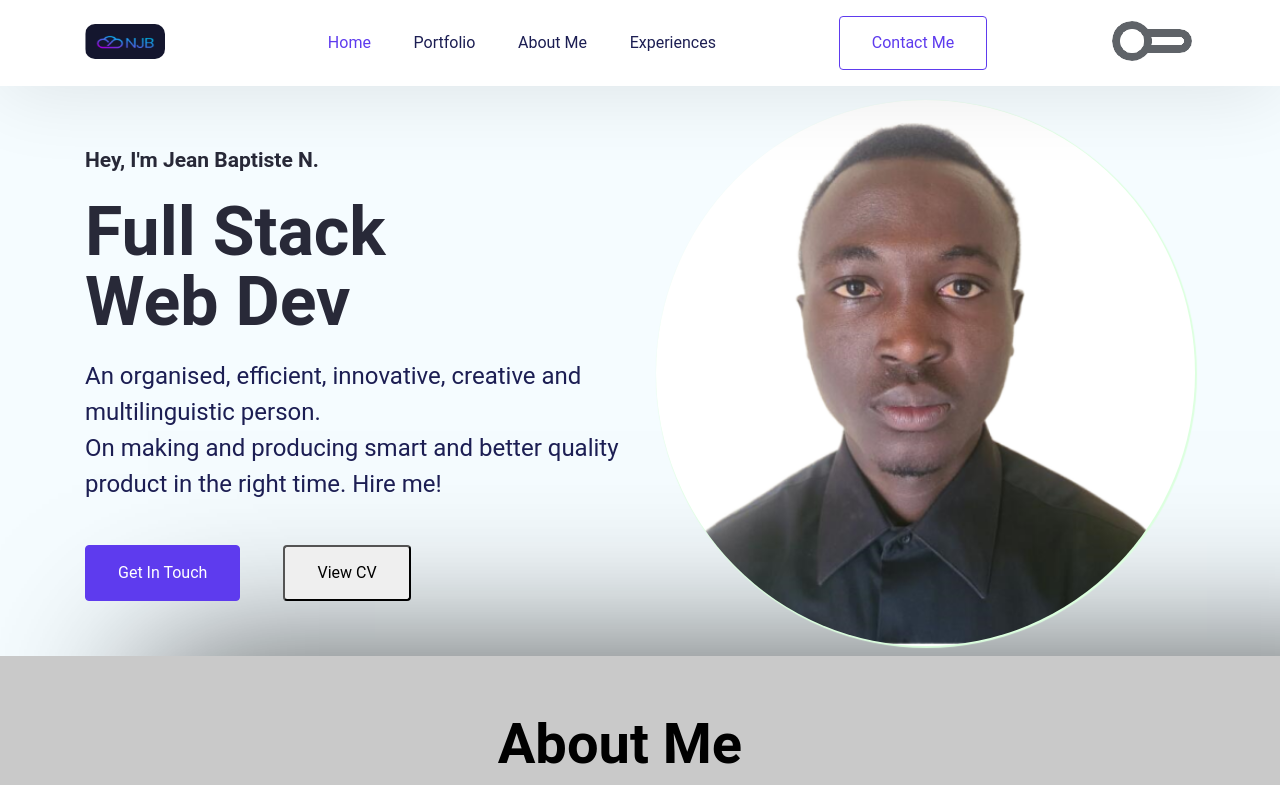
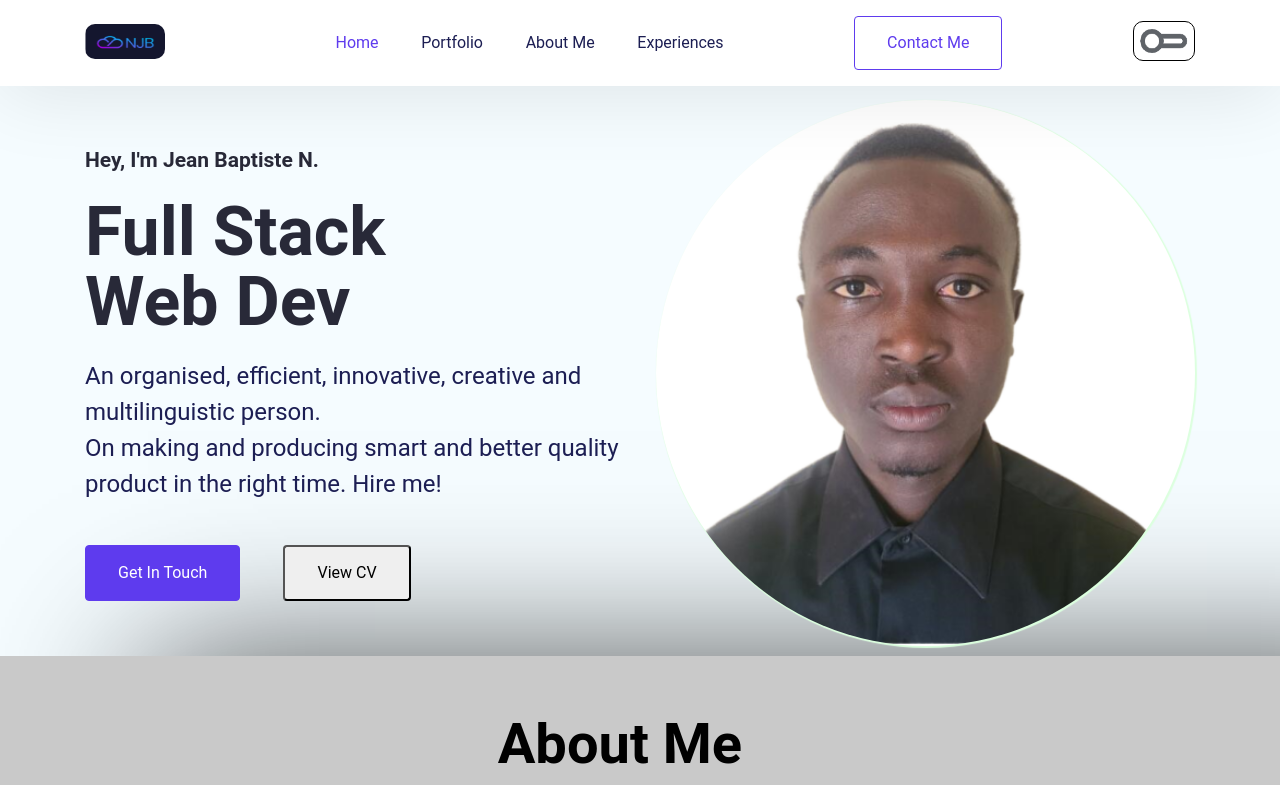
Before and after one commit to NIYIKIZA20/portifolio, a React (Create React App) app: page / in a window 1280 px wide. Shown: the top 785 px of the page. Built offline with nearby package versions, Linux system fonts and the light colour scheme.

Commit message:
new second commit

```diff
--- a/src/App.css
+++ b/src/App.css
@@ -25,9 +25,16 @@ body {
     --heading-color: #e6f2f4;
     --bg-shade: #f5fcff0d;
     --github: #e62872;
-    --darkblue: #1c5350;
+    --darkblue: #ffffff;
     --black: #ffffff;
     --white: hwb(0 0% 100%);
+  }
+  .dark > img{
+    max-width: 50px;
+    max-height:30px;
+    padding: 5px;
+    border: 1px solid var(--black);
+    border-radius: 10px;
   }
   .btn {
     font-family: "Roboto";
--- a/src/Page/Home/Navbar.js
+++ b/src/Page/Home/Navbar.js
@@ -120,7 +120,7 @@ function Navbar() {
         Contact Me
       </Link>
       <div className="dark" onClick={toggleDark}>
-        <img src='./img/lightIcon.png'/>
+        <img src='./img/lightIcon.png' />
       </div>
     </nav>
   );
```
